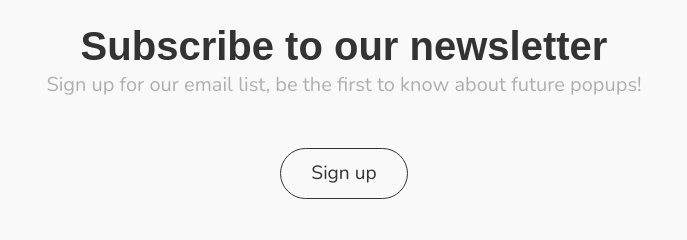
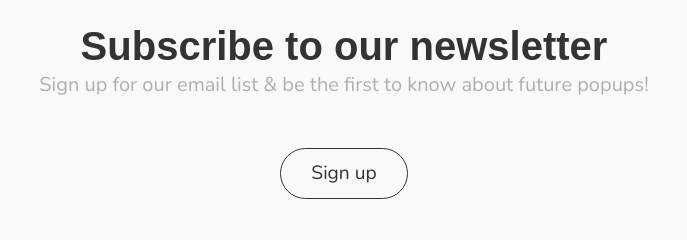
Before and after one commit to khwaniiz/keenok, a plain HTML site: page index.html in a window 1280 px wide. Shown: the part 2262-2502 px from the top of the page, 296-983 px from the left. Drawn offline with nearby package versions, Linux system fonts and the light colour scheme; a web font is replaced by a local one.

Commit message:
change subscription section

```diff
--- a/index.html
+++ b/index.html
@@ -172,7 +172,7 @@
         <section class="subscribe">
             <div class="contianer sub">
                 <h2 class="section-title">Subscribe to our newsletter</h2>
-                <h3 class="section-subtitle">Sign up for our email list, be the first to know about future popups!</h3>
+                <h3 class="section-subtitle">Sign up for our email list & be the first to know about future popups!</h3>
                 <div>
                     <a href="https://thawing-river-51831.herokuapp.com/" target='_blank' class='btn btn-white my-4'>Sign
                         up</a>
```
